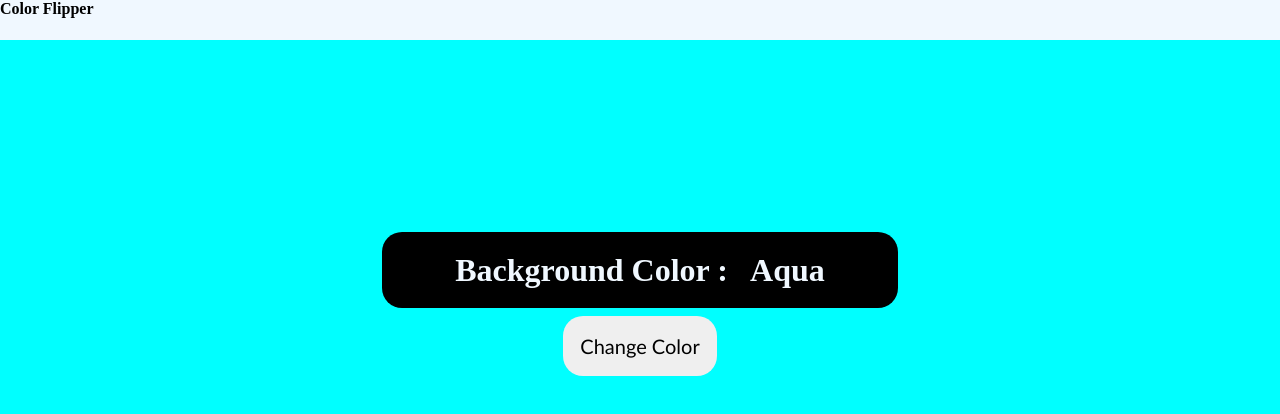
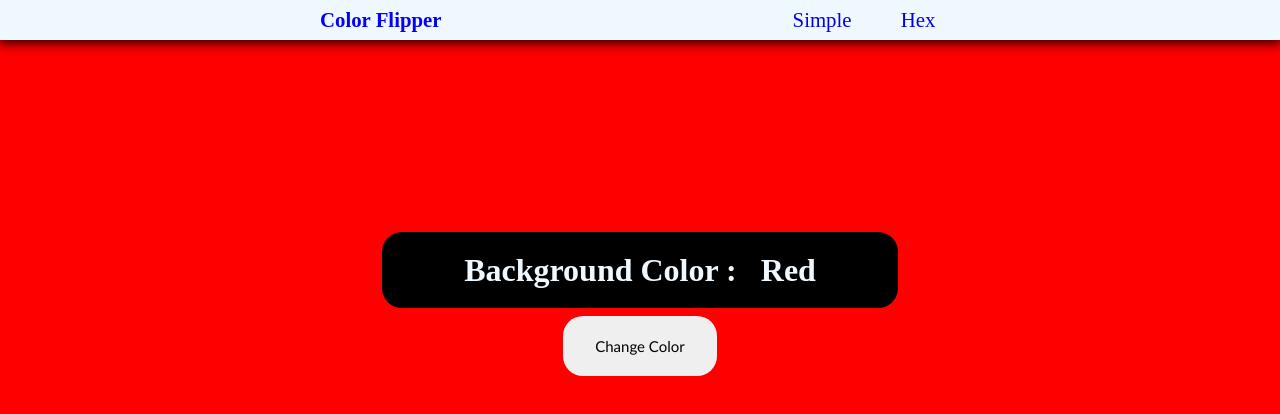
Before and after one commit to Riteshk229/JavaScript_projects, a plain HTML site: page background flipper/index.html in a window 1280 px wide. Both pictures are taken after a click on the button "Change Color". Drawn offline with Linux system fonts and the light colour scheme.

Commit message:
finished simple color flipper

```diff
--- a/background flipper/index.css
+++ b/background flipper/index.css
@@ -7,8 +7,35 @@ html,body{
 
 nav{
     background-color: aliceblue;
-    width: 100%;
+    display: flex;
+    align-items: center;
+    justify-content: center;
+    box-shadow: 0px 0px 12px 2px black;
+    font-size: 1.3rem;
     height: 5%;
+}
+
+.nav-center{
+    display: flex;
+    align-items: center;
+    width: 50%;
+    justify-content: space-between;
+}
+.nav-center h4{
+    margin: 0;
+    width: 30%;
+    color: rgb(4, 0, 255);
+}
+
+.nav-link{
+    width: 30%;
+    display: flex;
+    list-style-type: none;
+    justify-content: space-around;
+}
+
+.nav-link a {
+    text-decoration: none;
 }
 
 main{
@@ -25,7 +52,8 @@ main{
 #curr-clr{
     background-color: black;
     color: aliceblue;
-    width: 500px;
+    width: auto;
+    min-width: 500px;
     height: 60px;
     padding: 1%;
     margin-bottom: 1%;
@@ -44,12 +72,13 @@ button{
     height: 15%;
     border-radius: 20px;
     border: none;
-    font-size: 20px;
+    font-size: 15px;
     font-family: 'Gill Sans', 'Gill Sans MT', Calibri, 'Trebuchet MS', sans-serif;
 }
 
 button:hover {
     background-color: rgb(207, 32, 32);
     color: white;
-    border: 2px solid rgb(136, 130, 130)
+    border: 2px solid rgb(136, 130, 130);
+    transition: 0.3s ease-in-out;
 }
--- a/background flipper/index.html
+++ b/background flipper/index.html
@@ -9,6 +9,14 @@
         <nav>
             <div class="nav-center">
                 <h4> Color Flipper</h4>
+                <ul class="nav-link">
+                    <li>
+                        <a href="index.html">Simple</a>
+                    </li>
+                    <li>
+                        <a href="Hex.html"> Hex</a>
+                    </li>
+                </ul>
             </div>
         </nav>
         <main>
@@ -17,9 +25,10 @@
                     Background Color : &nbsp <span id="clr"> Aqua </span>
                 </h1>
             </div>
-            <button>
+            <button id="btn">
                 Change Color
             </button>
         </main>
+        <script type="text/javascript" src="index.js"></script>
     </body>
 </html>
--- a/background flipper/index.js
+++ b/background flipper/index.js
@@ -0,0 +1,29 @@
+const colors = ["Green","red","aqua","cyan","rgb(125,125,125)","#f15025"];
+
+const btn = document.getElementById("btn");
+const color = document.getElementById("clr");
+
+btn.addEventListener("click",function(e){
+    // console.log(document.body);
+
+    // get random number between 0-4
+    const randomNumber = getRandomNumber();
+    console.log(randomNumber);
+    document.body.style.backgroundColor = colors[randomNumber];
+
+    // text content to acces the value inside color span
+    console.log(color.textContent)
+
+    // color[0] is getting the color from the array
+    // colors[randomNumber].charAt(0).toUpperCase() is getting the first character and  cpitalizing it
+    // colors[randomNumber].slice(1) is adding the rest to the capitalized letter
+    color.textContent = colors[randomNumber].charAt(0).toUpperCase() + colors[randomNumber].slice(1);
+});
+
+// generate random numbers between 0 - 1
+function getRandomNumber(){
+    // Math.floor rounds the number to lesser interger
+    // Math.ceil rounds the number to greater interger
+    // Math.round rounds the number to nearest interger
+    return Math.floor(Math.random()*colors.length);
+}
```
